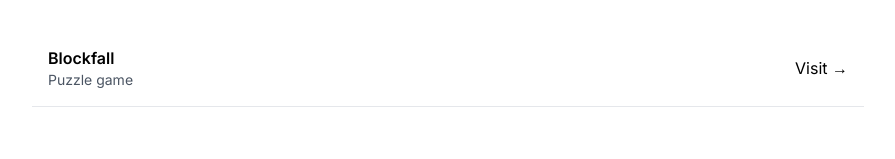
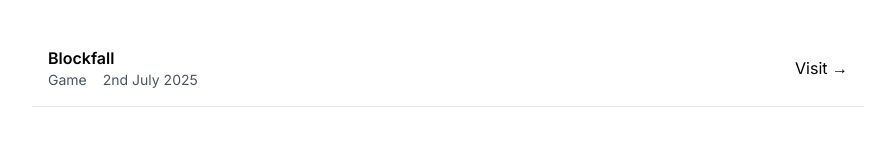
Before and after one commit to NitsuaFox/austincreative-website, a Next.js app: page / in a window 1280 px wide. Shown: the part 350-509 px from the top of the page, without its empty margins (192-1087 px from the left). Built offline with nearby package versions, Linux system fonts and the light colour scheme.

Commit message:
Add category and date to project list - Blockfall: Game, 2nd July 2025

```diff
--- a/src/app/page.tsx
+++ b/src/app/page.tsx
@@ -32,7 +32,10 @@ export default function Home() {
           <div className="flex justify-between items-center p-4 border-b border-gray-200">
             <div>
               <h3 className="font-semibold text-black">Blockfall</h3>
-              <p className="text-gray-600 text-sm">Puzzle game</p>
+              <div className="flex space-x-4 text-gray-600 text-sm">
+                <span>Game</span>
+                <span>2nd July 2025</span>
+              </div>
             </div>
             <a
               href="https://blockfall.austincreative.uk"
```
